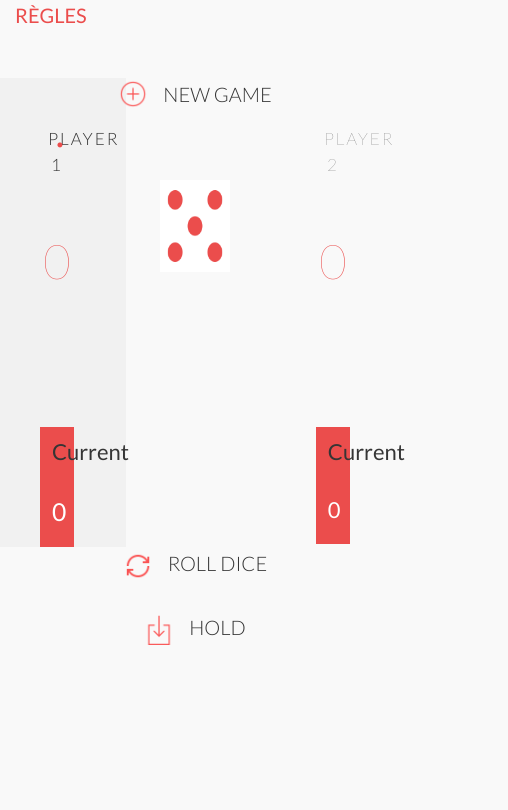
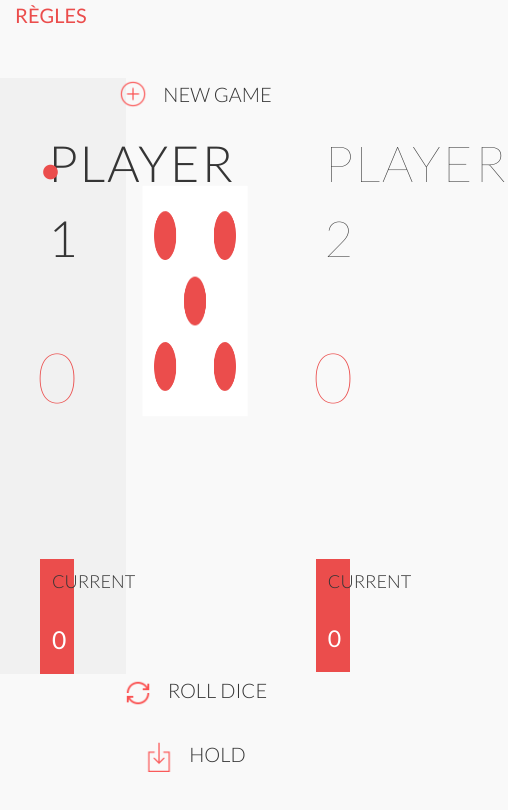
Before and after one commit to Corentin-Loignon/dice-game, a plain HTML site: page index.html in a window 390 px wide. Both pictures are taken after a click on the button "NEW GAME". Shown: the whole page, 508 px wide, since content can reach past the window. Drawn offline with Linux system fonts and the light colour scheme.

Commit message:
final commit

```diff
--- a/css/styles.css
+++ b/css/styles.css
@@ -176,61 +176,13 @@ button:focus {
 
 .text-current {
   color: #353535;
+  font-family: Lato;
+  text-transform: uppercase;
+  font-weight: 300;
+  font-size: 18px;
 }
 
 .dice {
   width: var(--size);
   height: var(--size);
 }
-
-@media only screen and (max-width: 1300px) {
-  :root {
-    --size: 200px;
-  }
-
-  h3 {
-    font-size: 22px;
-  }
-
-  .player-name {
-    font-size: 25px;
-  }
-
-  .score {
-    font-size: 48px;
-  }
-
-  .media {
-    font-size: 12px;
-  }
-
-  .placement {
-    margin-top: 100px;
-  }
-}
-
-@media only screen and (max-width: 800px) {
-  :root {
-    --size: 100px;
-  }
-
-  h3 {
-    font-size: 22px;
-  }
-
-  .player-name {
-    font-size: 17px;
-  }
-
-  .score {
-    font-size: 48px;
-  }
-
-  .media {
-    font-size: 12px;
-  }
-
-  .placement {
-    margin-top: 100px;
-  }
-}
--- a/index.html
+++ b/index.html
@@ -54,12 +54,12 @@
         <div class="col-4 player-0-panel">
             <div class="player-0-panel">
                 <div class="text-center player-name m-5" id="name-0">Player 1</div>
-                <div class="text-center score" id="score0">0</div>
+                <div class="text-center score" id="score-0">0</div>
             </div>
             <div class="current-box">
                 <h3 class="text-center text-current">Current</h3>
                 <br />
-                <h2 class="text-center" id="current0">0</h2>
+                <h2 class="text-center" id="current-0">0</h2>
             </div>
         </div>
         <div class="col-4">
@@ -70,14 +70,15 @@
         <div class="col-4 player-1-panel">
             <div class="player-1-panel">
                 <div class="text-center player-name m-5" id="name-1">Player 2</div>
-                <div class="text-center score" id="score1">0</div>
+                <div class="text-center score" id="score-1">0</div>
             </div>
             <div class="current-box">
                 <h3 class="text-center text-current">Current</h3>
                 <br />
-                <h3 class="text-center" id="current1">0</h3>
+                <h3 class="text-center" id="current-1">0</h3>
             </div>
         </div>
+    </div>
         <div class="row">
             <div class="col-4">
                 <button class="btn-roll btn-game">
@@ -89,7 +90,6 @@
             </div>
         </div>
     </div>
-    </div>
     <script src="js/script.js"></script>
 </body>
 
--- a/js/script.js
+++ b/js/script.js
@@ -1,5 +1,6 @@
 let scores, round, player, game, name1, name2;
 
+/* Bouton new */
 document.querySelector(".btn-new").addEventListener("click", init);
 
 function init() {
@@ -10,10 +11,10 @@ function init() {
   round = 0;
   game = true;
 
-  document.getElementById("score0").textContent = "0";
-  document.getElementById("score1").textContent = "0";
-  document.getElementById("current0").textContent = "0";
-  document.getElementById("current1").textContent = "0";
+  document.getElementById("score-0").textContent = "0";
+  document.getElementById("score-1").textContent = "0";
+  document.getElementById("current-0").textContent = "0";
+  document.getElementById("current-1").textContent = "0";
   document.getElementById("name-0").textContent = name1;
   document.getElementById("name-1").textContent = name2;
   document.querySelector(".player-0-panel").classList.add("active");
@@ -25,6 +26,7 @@ function init() {
 
 }
 
+/* Bouton roll */
 document.querySelector(".btn-roll").addEventListener("click", function () {
   if (game) {
     let dice = Math.floor(Math.random() * 6) + 1;
@@ -36,7 +38,7 @@ document.querySelector(".btn-roll").addEventListener("click", function () {
 
     if (dice !== 1) {
       round += dice;
-      document.querySelector("#current" + player).textContent = round;
+      document.querySelector("#current-" + player).textContent = round;
       if (scores[player] >= 100) {
         win();
       }
@@ -46,11 +48,12 @@ document.querySelector(".btn-roll").addEventListener("click", function () {
   }
 });
 
+/* Bouton hold */
 document.querySelector(".btn-hold").addEventListener("click", function () {
   if (game) {
     scores[player] += round;
 
-    document.querySelector("#score" + player).textContent = scores[player];
+    document.querySelector("#score-" + player).textContent = scores[player];
     if (scores[player] >= 100) {
       win();
     } else {
@@ -63,8 +66,8 @@ function nextPlayer() {
   player === 0 ? (player = 1) : (player = 0);
   round = 0;
 
-  document.getElementById("current0").textContent = "0";
-  document.getElementById("current1").textContent = "0";
+  document.getElementById("current-0").textContent = "0";
+  document.getElementById("current-1").textContent = "0";
 
   document.querySelector(".player-0-panel").classList.toggle("active");
   document.querySelector(".player-1-panel").classList.toggle("active");
```
